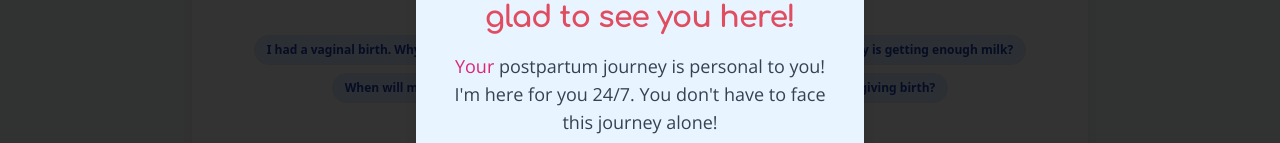
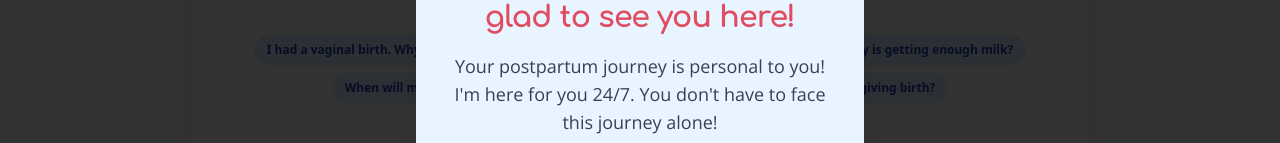
Before and after one commit to sabahqazi/Mommique, a React (Vite) app: page / in a window 1280 px wide. Shown: the part 414-557 px from the top of the page. Built offline with nearby package versions, Linux system fonts and the light colour scheme; no server answers.

Commit message:
Visual edit in Lovable
Edited UI in Lovable

```diff
--- a/src/components/Hero.tsx
+++ b/src/components/Hero.tsx
@@ -178,7 +178,7 @@ const Hero = () => {
             </h2>
 
             <p className="text-gray-700 text-lg mb-2 font-['Open_Sans']">
-              <span className="text-pink-600">Your</span> postpartum journey is personal to you! I'm here for you 24/7. You don't have to face this journey alone!
+              <span className="text-inherit">Your</span> postpartum journey is personal to you! I'm here for you 24/7. You don't have to face this journey alone!
             </p>
 
             <a href="#" onClick={e => {
@@ -192,5 +192,4 @@ const Hero = () => {
       </Dialog>
     </section>;
 };
-
 export default Hero;
```
